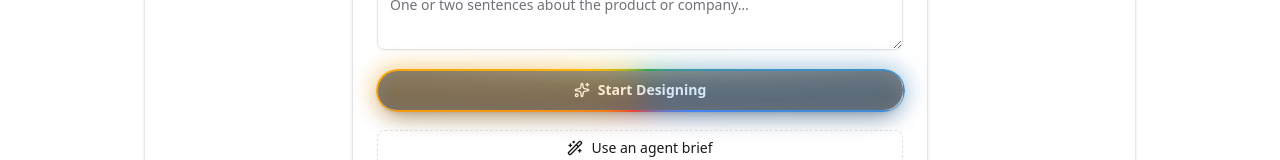
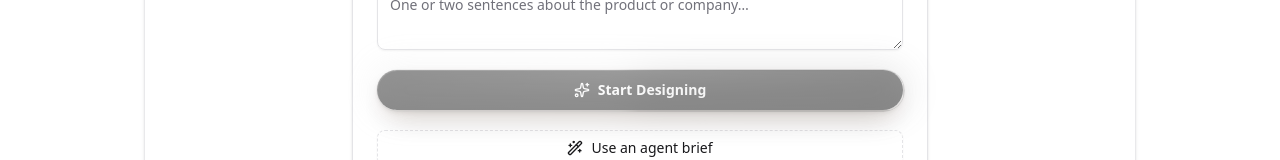
Before and after one commit to mrshah-xo/DesignForge, a Next.js app: page / in a window 1280 px wide. Shown: the part 697-857 px from the top of the page. Built offline with nearby package versions, Linux system fonts and the light colour scheme; no server answers; the database is empty.

Commit message:
signature cta: warm aura on a matte black pill

```diff
--- a/src/app/globals.css
+++ b/src/app/globals.css
@@ -423,27 +423,124 @@
 }
 
 /* ============================================================
- * Venom pill button - the app's own primary CTA preset.
- * Matte near-black pill with a soft under-glow and springy press,
- * adapted from the Vision Pictures pack (same CSS as the live
- * preview's .df-btn-venom, scoped to the app chrome). In dark mode
- * the pill inverts to keep the monochrome discipline.
+ * Signature CTA (VenomButton) - matte near-black pill wrapped in
+ * a slow warm-gradient aura, matching the brand reference: orange
+ * dominates the left edge while pink, violet, blue, cyan, green
+ * and gold travel around the top and right. Two aura layers live
+ * on the wrapper - a blurred halo behind the pill plus a crisp
+ * masked hairline hugging its edge. Reserved for the single
+ * primary action of a view: the landing "Start Designing" button
+ * and the primary actions of the "Want a prompt?" dialogs.
+ * The pill stays black in dark mode too - the aura carries the
+ * color, and `data-disabled` on the wrapper calms the whole unit
+ * (grayscale + dim) so a vivid ring never sits on a washed pill.
  * ============================================================ */
+@property --df-aura-angle {
+  syntax: "<angle>";
+  inherits: false;
+  initial-value: 0deg;
+}
+@keyframes df-aura-spin {
+  to {
+    --df-aura-angle: 360deg;
+  }
+}
+.df-rgb-glow {
+  position: relative;
+  isolation: isolate;
+}
+/* Warm-dominant rainbow: ~100deg of orange/gold, the rest of the
+   wheel spread across pink, violet, blue, cyan and green. */
+.df-rgb-glow::before {
+  content: "";
+  position: absolute;
+  inset: -8px;
+  border-radius: calc(9999px + 8px);
+  background: conic-gradient(
+    from var(--df-aura-angle) at 50% 50%,
+    #ff8a00 0deg,
+    #ff6a2a 45deg,
+    #ff3d78 90deg,
+    #b84dff 140deg,
+    #4d74ff 185deg,
+    #2dd4ff 225deg,
+    #45f0a0 265deg,
+    #ffd24d 305deg,
+    #ff9a1f 335deg,
+    #ff8a00 360deg
+  );
+  filter: blur(16px);
+  opacity: 0.6;
+  z-index: -1;
+  animation: df-aura-spin 9s linear infinite;
+  pointer-events: none;
+}
+.df-rgb-glow::after {
+  content: "";
+  position: absolute;
+  inset: -1.5px;
+  padding: 1.5px;
+  border-radius: calc(9999px + 1.5px);
+  background: conic-gradient(
+    from var(--df-aura-angle) at 50% 50%,
+    #ff8a00 0deg,
+    #ff6a2a 45deg,
+    #ff3d78 90deg,
+    #b84dff 140deg,
+    #4d74ff 185deg,
+    #2dd4ff 225deg,
+    #45f0a0 265deg,
+    #ffd24d 305deg,
+    #ff9a1f 335deg,
+    #ff8a00 360deg
+  );
+  -webkit-mask: linear-gradient(#000 0 0) content-box, linear-gradient(#000 0 0);
+  -webkit-mask-composite: xor;
+  mask: linear-gradient(#000 0 0) content-box exclude, linear-gradient(#000 0 0);
+  opacity: 0.9;
+  z-index: 1;
+  animation: df-aura-spin 9s linear infinite;
+  pointer-events: none;
+}
+.dark .df-rgb-glow::before {
+  opacity: 0.7;
+}
+/* Calm the entire unit (halo + hairline) when the action is
+   unavailable - previously only the pill dimmed, leaving a vivid
+   ring floating over a muddy gray fill. */
+.df-rgb-glow[data-disabled='true']::before {
+  filter: blur(16px) grayscale(1);
+  opacity: 0.12;
+  animation: none;
+}
+.df-rgb-glow[data-disabled='true']::after {
+  filter: grayscale(1);
+  opacity: 0.2;
+  animation: none;
+}
+@media (prefers-reduced-motion: reduce) {
+  .df-rgb-glow::before,
+  .df-rgb-glow::after {
+    animation: none;
+  }
+}
+
 .df-btn-venom {
   position: relative;
   isolation: isolate;
   color: #ffffff;
   background: radial-gradient(
-    130% 100% at 50% 0%,
-    #3b3b3b 0%,
-    #161616 38%,
-    #060606 72%,
+    120% 150% at 50% 0%,
+    #2a2a2a 0%,
+    #131313 40%,
+    #060606 75%,
     #000 100%
   );
   box-shadow:
-    0 14px 22px -10px rgb(0 0 0 / 0.55),
-    0 3px 4px -1px rgb(0 0 0 / 0.35),
-    0 8px 30px -8px rgb(56 56 56 / 0.5);
+    inset 0 1px 0 rgb(255 255 255 / 0.07),
+    0 16px 30px -12px rgb(0 0 0 / 0.5),
+    0 3px 6px -2px rgb(0 0 0 / 0.35),
+    0 8px 28px -8px rgb(255 122 26 / 0.2);
   transition: transform 0.45s cubic-bezier(0.3, 1.6, 0.45, 1);
 }
 .df-btn-venom:hover:not(:disabled) {
@@ -454,96 +551,13 @@
   transition-duration: 0.12s;
 }
 .df-btn-venom:disabled {
-  opacity: 0.5;
+  opacity: 0.45;
   cursor: not-allowed;
+  transform: none;
 }
 .df-btn-venom:focus-visible {
   outline: 2px solid var(--color-ink-300, #9c9c9c);
   outline-offset: 4px;
-}
-.dark .df-btn-venom {
-  color: #18181b;
-  background: radial-gradient(
-    130% 100% at 50% 0%,
-    #ffffff 0%,
-    #ececec 40%,
-    #cfcfcf 100%
-  );
-  box-shadow:
-    0 14px 26px -10px rgb(0 0 0 / 0.7),
-    0 0 30px -8px rgb(236 236 236 / 0.22);
-}
-.dark .df-btn-venom:focus-visible {
-  outline-color: rgb(236 236 236 / 0.8);
-}
-
-/* ============================================================
- * Google RGB glow for the app chrome - the animated conic-gradient
- * border Google uses on its Gemini AI action elements, applied ONLY
- * to the hero primary CTA wrapper (never globally). Same technique
- * as the live preview: @property + conic-gradient so the color
- * rotation travels around the component - blurred halo layer behind
- * a crisp masked ring. Reduced-motion users get a static gradient.
- * ============================================================ */
-@property --df-chrome-rgb-angle {
-  syntax: "<angle>";
-  inherits: false;
-  initial-value: 0deg;
-}
-@keyframes df-chrome-rgb-spin {
-  to {
-    --df-chrome-rgb-angle: 360deg;
-  }
-}
-.df-rgb-glow {
-  position: relative;
-  isolation: isolate;
-}
-.df-rgb-glow::before {
-  content: "";
-  position: absolute;
-  inset: -5px;
-  border-radius: calc(9999px + 5px);
-  background: conic-gradient(
-    from var(--df-chrome-rgb-angle) at 50% 50%,
-    #ea4335,
-    #fbbc04,
-    #34a853,
-    #4285f4,
-    #ea4335
-  );
-  filter: blur(11px);
-  opacity: 0.4;
-  z-index: -1;
-  animation: df-chrome-rgb-spin 3.6s linear infinite;
-  pointer-events: none;
-}
-.df-rgb-glow::after {
-  content: "";
-  position: absolute;
-  inset: -1.5px;
-  padding: 1.5px;
-  border-radius: calc(9999px + 1.5px);
-  background: conic-gradient(
-    from var(--df-chrome-rgb-angle) at 50% 50%,
-    #ea4335,
-    #fbbc04,
-    #34a853,
-    #4285f4,
-    #ea4335
-  );
-  -webkit-mask: linear-gradient(#000 0 0) content-box, linear-gradient(#000 0 0);
-  -webkit-mask-composite: xor;
-  mask: linear-gradient(#000 0 0) content-box exclude, linear-gradient(#000 0 0);
-  z-index: 1;
-  animation: df-chrome-rgb-spin 3.6s linear infinite;
-  pointer-events: none;
-}
-@media (prefers-reduced-motion: reduce) {
-  .df-rgb-glow::before,
-  .df-rgb-glow::after {
-    animation: none;
-  }
 }
 
 /* Minimal typography for rendered markdown (no @tailwindcss/typography) */
--- a/src/components/wizard/landing.tsx
+++ b/src/components/wizard/landing.tsx
@@ -11,6 +11,7 @@ import { LogoDropzone } from '@/components/steps/logo-dropzone'
 import { DesignGenerating } from '@/components/wizard/design-generating'
 import { StepIcon } from '@/components/wizard/step-icon'
 import { BriefDialog } from '@/components/wizard/brief-dialog'
+import { VenomButton } from '@/components/wizard/venom-button'
 import { ANALYSIS_MESSAGES } from '@/components/wizard/progress-messages'
 import { STEPS } from '@/lib/types'
 import type { AudienceData } from '@/lib/types'
@@ -122,14 +123,10 @@ export function Landing({ analyzing, onStart, onAudiencePrefill, audiencePrefill
                     maxLength={280}
                   />
                 </div>
-                {/* Venom pill CTA with the animated RGB glow - selected
-                    component only, never the whole page (DESIGN.md). */}
-                <div className="df-rgb-glow w-full rounded-full">
-                  <Button
-                    onClick={handleSubmit}
-                    disabled={!canSubmit || submitting}
-                    className="df-btn-venom h-10 w-full rounded-full text-sm font-bold"
-                  >
+                {/* Signature CTA - matte black pill inside the animated
+                    warm-gradient aura (VenomButton). The one allowed
+                    flourish, on the single primary action of this view. */}
+                <VenomButton onClick={handleSubmit} disabled={!canSubmit || submitting}>
                   {submitting ? (
                     <>
                       <Loader2 className="size-4 animate-spin" />
@@ -141,8 +138,7 @@ export function Landing({ analyzing, onStart, onAudiencePrefill, audiencePrefill
                       Start Designing
                     </>
                   )}
-                  </Button>
-                </div>
+                </VenomButton>
                 <Button
                   type="button"
                   variant="outline"
--- a/src/components/wizard/research-prompt-dialog.tsx
+++ b/src/components/wizard/research-prompt-dialog.tsx
@@ -3,7 +3,6 @@
 import { useEffect, useMemo, useState } from 'react'
 import { toast } from 'sonner'
 import { Check, Copy, Info, Loader2, Wand2 } from 'lucide-react'
-import { Button } from '@/components/ui/button'
 import { Textarea } from '@/components/ui/textarea'
 import { Tabs, TabsContent, TabsList, TabsTrigger } from '@/components/ui/tabs'
 import {
@@ -13,6 +12,7 @@ import {
   DialogHeader,
   DialogTitle,
 } from '@/components/ui/dialog'
+import { VenomButton } from '@/components/wizard/venom-button'
 import { copyToClipboard } from '@/lib/client/api'
 import {
   buildResearchPrompt,
@@ -153,10 +153,10 @@ export function ResearchPromptDialog({
               onFocus={(e) => e.currentTarget.select()}
               className="max-h-72 overflow-y-auto font-mono text-[11px] leading-relaxed"
             />
-            <Button variant="outline" className="w-full" onClick={() => void copyPrompt()}>
+            <VenomButton onClick={() => void copyPrompt()}>
               {copied ? (
                 <>
-                  <Check className="size-4 text-ink-600" />
+                  <Check className="size-4" />
                   Copied - paste it into your agent
                 </>
               ) : (
@@ -165,7 +165,7 @@ export function ResearchPromptDialog({
                   Copy prompt
                 </>
               )}
-            </Button>
+            </VenomButton>
           </TabsContent>
 
           {/* Step 2 - paste the agent's reply back */}
@@ -185,8 +185,7 @@ export function ResearchPromptDialog({
                 as it is. Applying also saves to your project.
               </span>
             </div>
-            <Button
-              className="w-full bg-primary text-primary-foreground hover:bg-primary/90"
+            <VenomButton
               disabled={!pasted.trim() || applying}
               onClick={handleApply}
             >
@@ -201,7 +200,7 @@ export function ResearchPromptDialog({
                   Apply research fixes
                 </>
               )}
-            </Button>
+            </VenomButton>
           </TabsContent>
         </Tabs>
       </DialogContent>
--- /dev/null
+++ b/src/components/wizard/venom-button.tsx
@@ -0,0 +1,39 @@
+'use client'
+
+import { Button } from '@/components/ui/button'
+import { cn } from '@/lib/utils'
+import type { ComponentProps } from 'react'
+
+type VenomButtonProps = ComponentProps<typeof Button>
+
+/**
+ * The signature MrDesign.md CTA - a matte near-black pill wrapped in a
+ * slow warm-gradient aura (orange-dominant rainbow), matching the brand
+ * reference. Reserved for the single primary action of a view: the
+ * landing "Start Designing" button and the primary actions inside the
+ * "Want a prompt?" dialogs. Everything else stays a plain Button.
+ *
+ * The wrapper owns the aura layers (`df-rgb-glow` ::before halo +
+ * ::after hairline). `data-disabled` lets the CSS calm the whole unit -
+ * halo, hairline and pill together - when the action is unavailable,
+ * instead of dimming the pill alone under a still-vivid ring.
+ */
+export function VenomButton({ className, disabled, children, ...props }: VenomButtonProps) {
+  return (
+    <div
+      className="df-rgb-glow w-full rounded-full"
+      data-disabled={disabled ? 'true' : undefined}
+    >
+      <Button
+        disabled={disabled}
+        className={cn(
+          'df-btn-venom h-10 w-full rounded-full text-sm font-bold',
+          className,
+        )}
+        {...props}
+      >
+        {children}
+      </Button>
+    </div>
+  )
+}
```
Also changed, not shown: src/components/wizard/brief-dialog.tsx (+6 -7 lines). Lines whose indentation alone changed are shown as unchanged.
